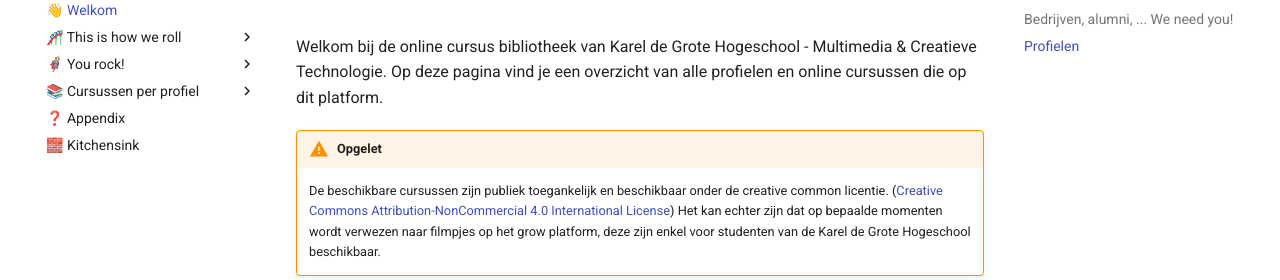
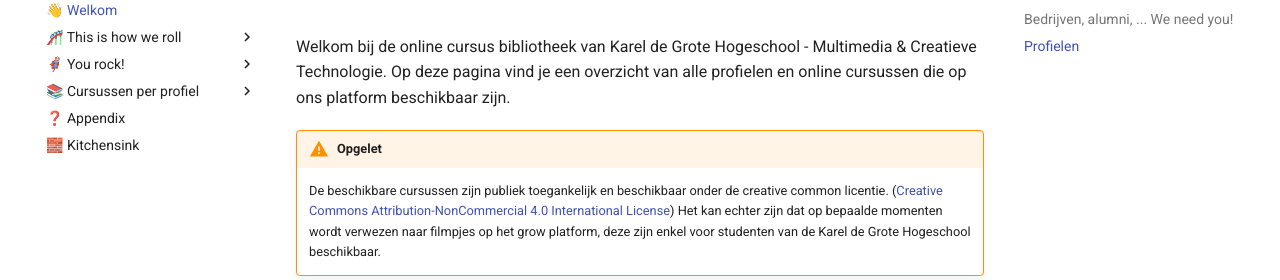
Before and after one commit to NxT-Media-Technology/learn-welkom, an MkDocs documentation site: the page built from docs/index.md, in a window 1280 px wide and 1399 px high. Shown: the part 146-426 px from the top of the window. Built offline with MkDocs 1.6.1 and Material for MkDocs 9.7.7, drawn with Linux system fonts in a browser that asks for light colours; comment, search, counter and statistics services are not loaded.

```diff
--- a/docs/index.md
+++ b/docs/index.md
@@ -1,6 +1,6 @@
 # 👋 Welkom
 
-Welkom bij de online cursus bibliotheek van Karel de Grote Hogeschool - Multimedia & Creatieve Technologie. Op deze pagina vind je een overzicht van alle profielen en online cursussen die op dit platform.
+Welkom bij de online cursus bibliotheek van Karel de Grote Hogeschool - Multimedia & Creatieve Technologie. Op deze pagina vind je een overzicht van alle profielen en online cursussen die op ons platform beschikbaar zijn.
 
 !!! warning "Opgelet"
     De beschikbare cursussen zijn publiek toegankelijk en beschikbaar onder de creative common licentie. ([Creative Commons Attribution-NonCommercial 4.0 International License](https://creativecommons.org/licenses/by-nc/4.0/){:target="_blank"}) Het kan echter zijn dat op bepaalde momenten wordt verwezen naar filmpjes op het grow platform, deze zijn enkel voor studenten van de Karel de Grote Hogeschool beschikbaar.
@@ -13,7 +13,7 @@ Welkom bij de online cursus bibliotheek van Karel de Grote Hogeschool - Multimed
 
 ## Portfolio's? Hoe werkt dat?
 
-Chances are dat je nog nooit met een portfolio hebt gewerkt om je leerproces te documenteren. Hier vind je enkele tips en tricks en welke rubric \(evaluatie methode\) we gebruiken om je te evalueren.
+Chances are dat je nog nooit met een portfolio hebt gewerkt om je leerproces te documenteren. Hier vind je enkele tips en tricks en welke rubric (evaluatie methode) we gebruiken om je te evalueren.
 
 [This is how we roll :material-arrow-right:](this-is-how-we-roll/){ .md-button .md-button--primary }
 
```
Also changed, not shown: docs/this-is-how-we-roll/portfolio.md (+1 -1 lines), docs/you-rock/bijdragen.md (added, +34 -0 lines), docs/you-rock/index.md (+1 -18 lines), docs/you-rock/met-de-steun-van.md (+0 -6 lines).
